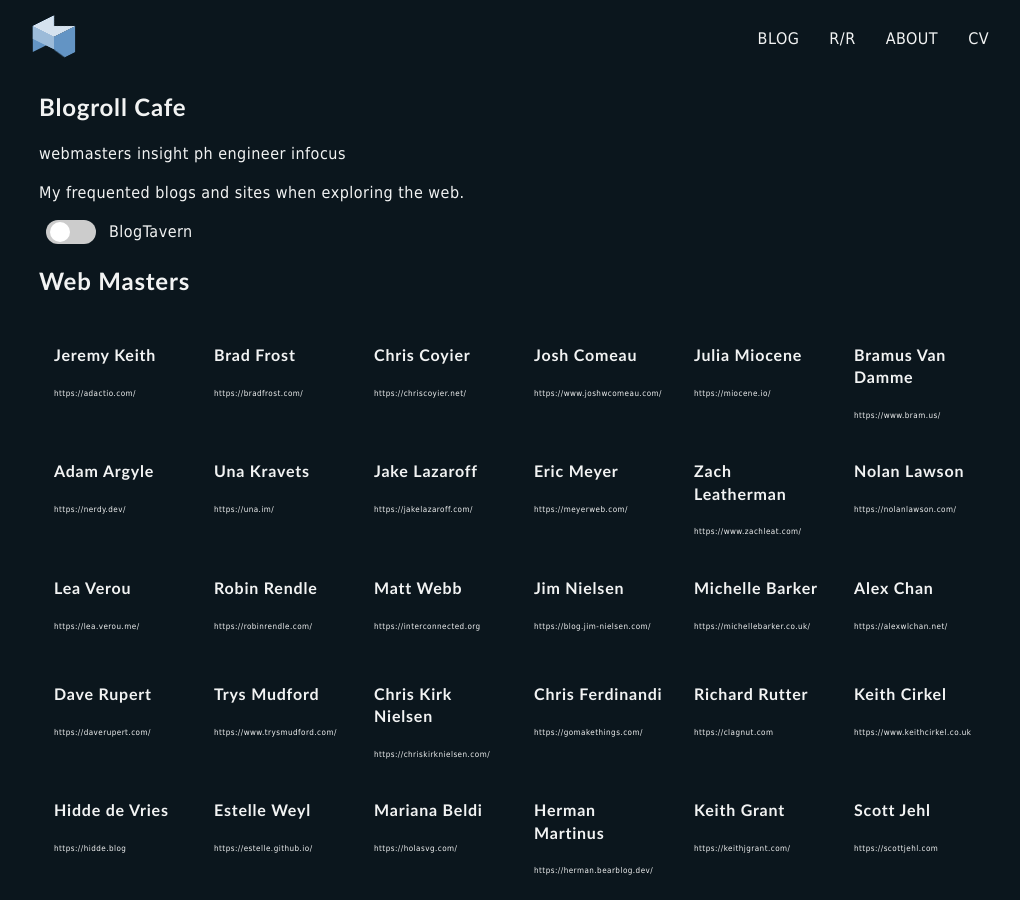
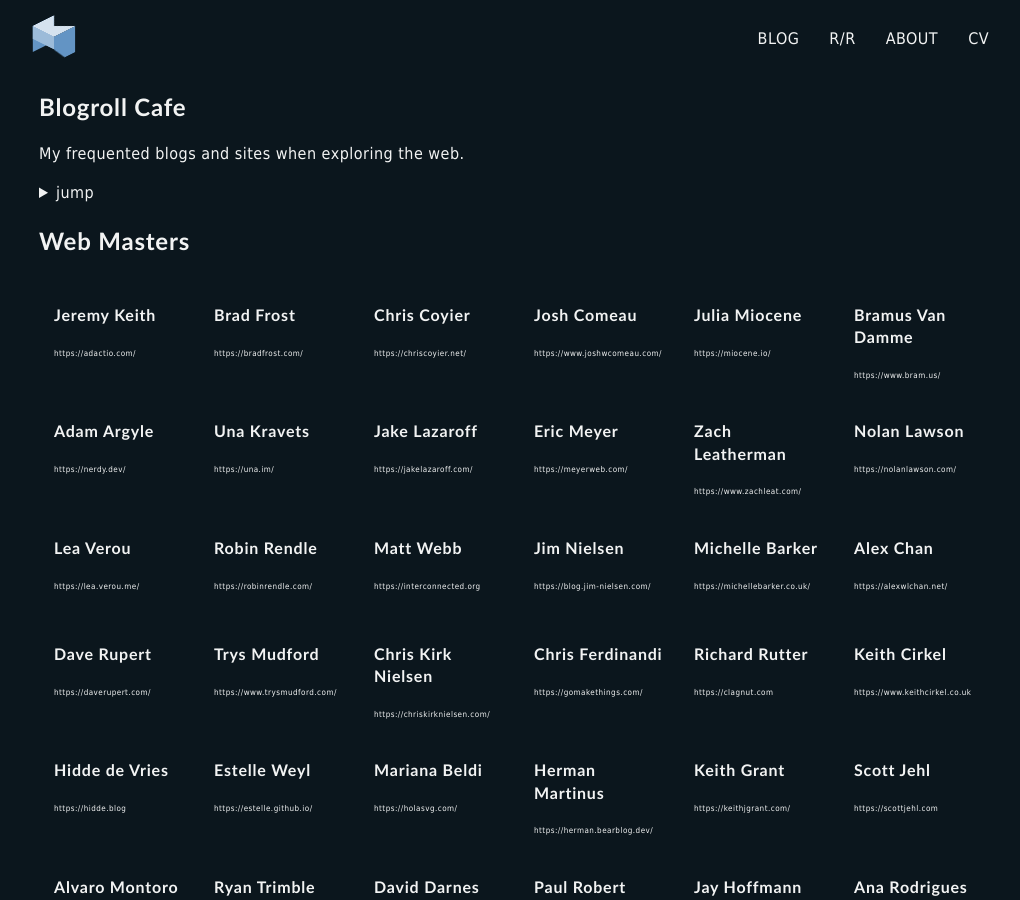
Before and after one commit to mpdagang/mpdagang.github.io, a Jekyll site: the page built from _pages/blogroll.html, in a window 1280 px wide and 900 px high. Shown: the whole window, without its empty margins (121-1141 px from the left). Built offline with Jekyll 4.4.1, drawn with Linux system fonts in a browser that asks for light colours.

Commit message:
blogroll jump link updates

```diff
--- a/_pages/blogroll.html
+++ b/_pages/blogroll.html
@@ -7,14 +7,17 @@
 <article class="mp-con mp-w-l">
   <header>
     <h1>Blogroll Cafe</h1>
+    <p>My frequented blogs and sites when exploring the web.</p>
 
-    <a href="#s-web-master">webmasters</a>
-    <a href="#s-insight">insight</a>
-    <a href="#s-ph">ph</a>
-    <a href="#s-engineer">engineer</a>
-    <a href="#s-focus">infocus</a>
-
-    <p>My frequented blogs and sites when exploring the web.</p>
+    <details>
+      <summary>jump</summary>
+      <ul>
+        <li><a href="#s-web-master">webmasters</a></li>
+        <li><a href="#s-insight">insight</a></li>
+        <li><a href="#s-ph">ph</a></li>
+        <li><a href="#s-engineer">engineer</a></li>
+        <li><a href="#s-focus">infocus</a></li>
+      </ul>
 
       <div class="mp-l-flex">
         <label class="toggle-switch">
@@ -23,6 +26,9 @@
         </label>
         <span>BlogTavern</span>
       </div>
+
+    </details>
+
   </header>
 
   <section id="s-web-master">
```
Lines whose indentation alone changed are shown as unchanged.
